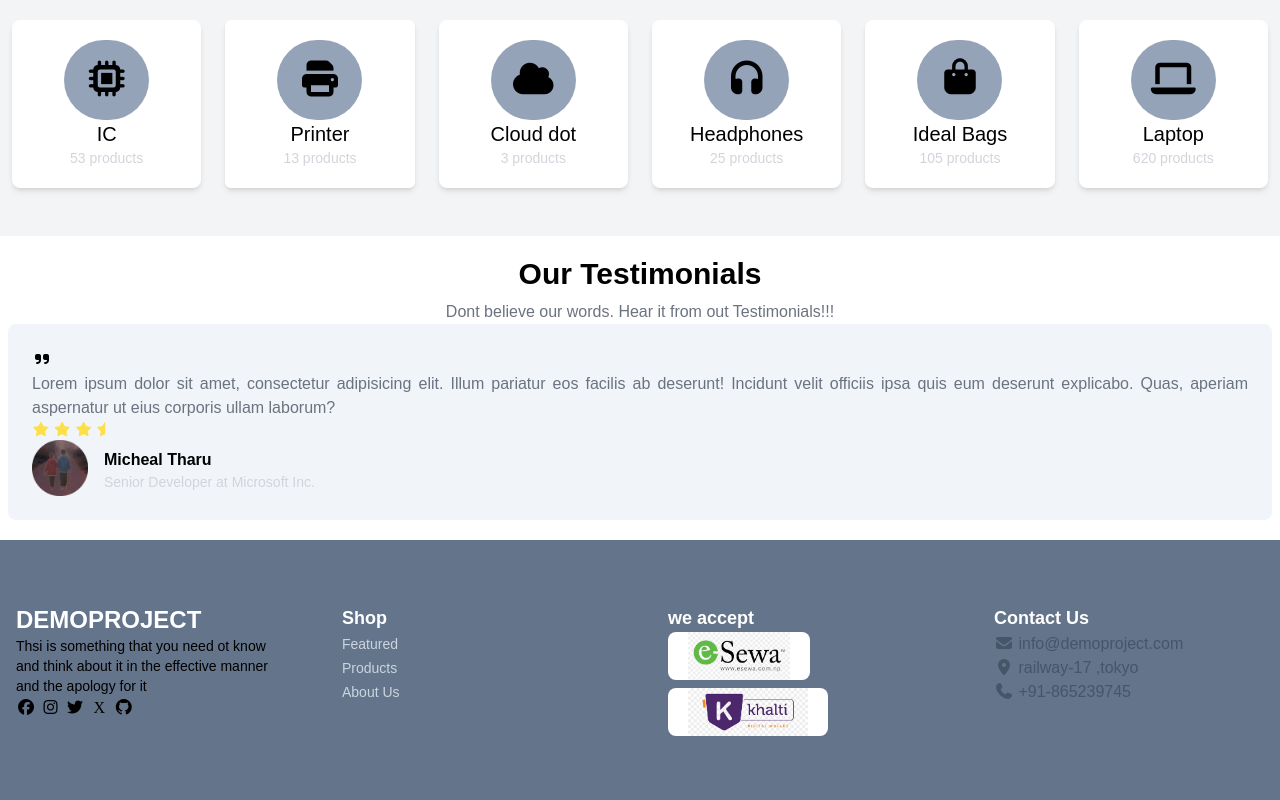
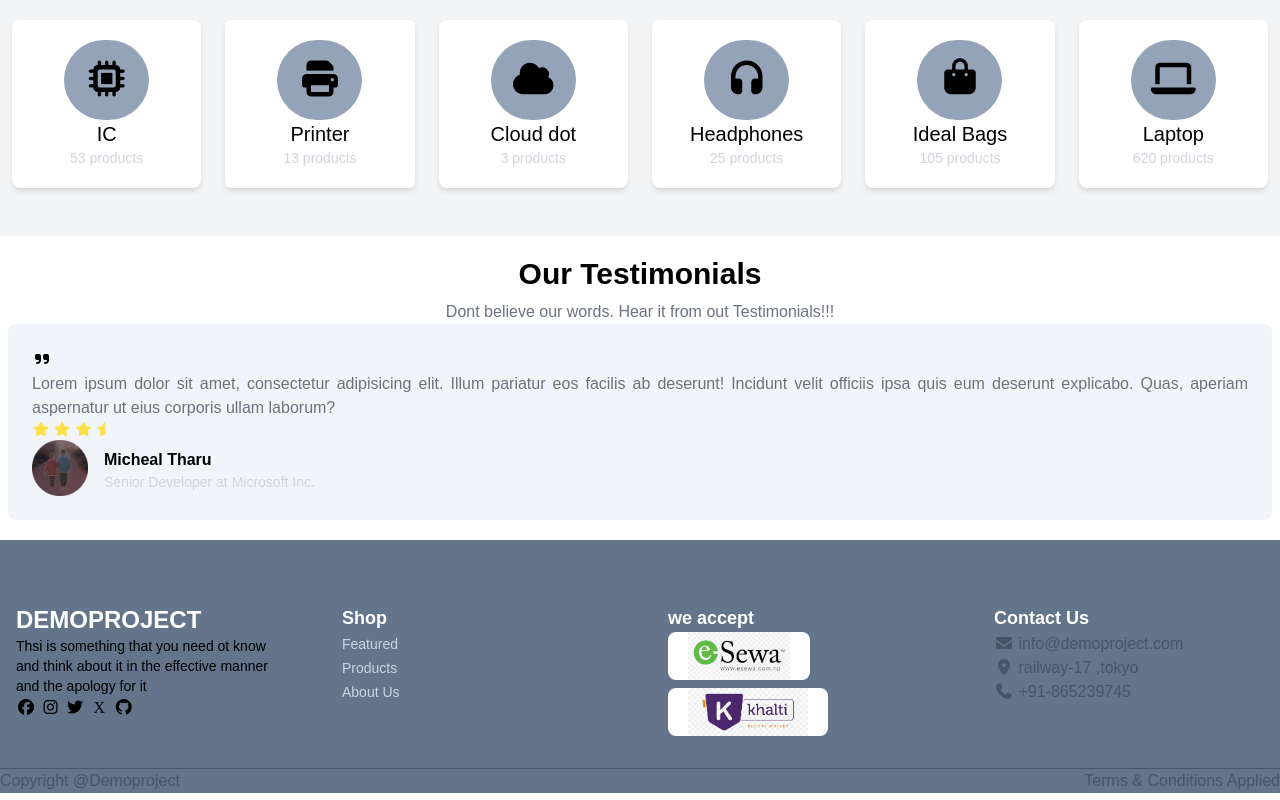
Before and after one commit to 0anishpandit/MERN-Learning, a plain HTML site: page index.html in a window 1280 px wide. Shown: the part 2522-3322 px from the top of the page. Drawn offline with nearby package versions, Linux system fonts and the light colour scheme; a web font is replaced by a local one.

Commit message:
Homepage Test Completed.

```diff
--- a/index.html
+++ b/index.html
@@ -466,8 +466,8 @@
             </div>
         </section>
     </main>
-    <footer class="py-16 bg-slate-500">
-        <div class="grid grid-cols-1 md:grid-cols-2 lg:grid-cols-4 gap-6">
+    <footer class="pt-16 bg-slate-500">
+        <div class="grid grid-cols-1 md:grid-cols-2 lg:grid-cols-4 gap-6 border-b  border-b-slate-600 pb-8">
             <div class="container mx-auto px-4">
                 <h1 class="text-2xl font-bold text-white">DEMOPROJECT</h1>
                 <p class="text-sm">Thsi is something that you need ot know and think about it in the effective manner and the apology for it</p>
@@ -516,6 +516,10 @@
                 </ul>
             </div>
         </div>
+        <div class="flex flex-col md:flex-row items-center justify-between text-slate-600">
+                <p>Copyright @Demoproject</p>
+                <p>Terms & Conditions Applied</p>
+                </div>
     </footer>
 </body>
 </html>
```
